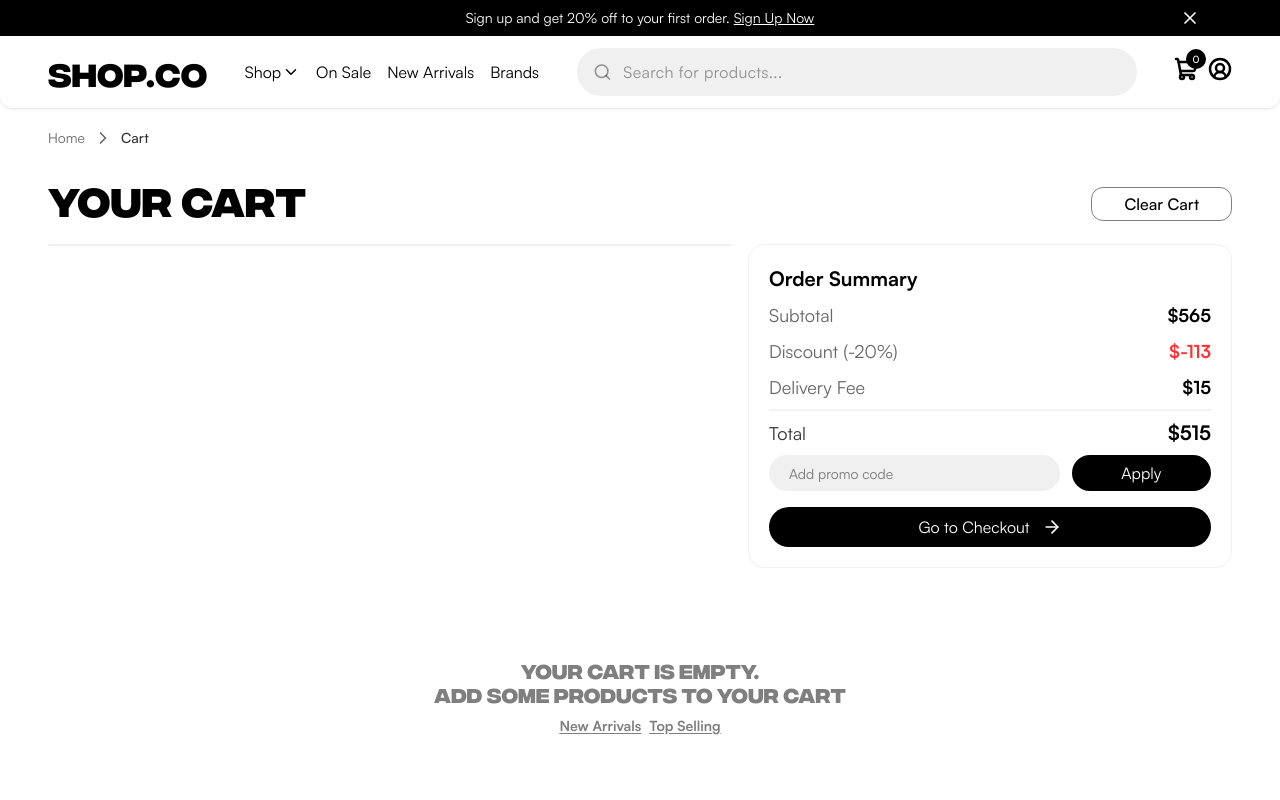
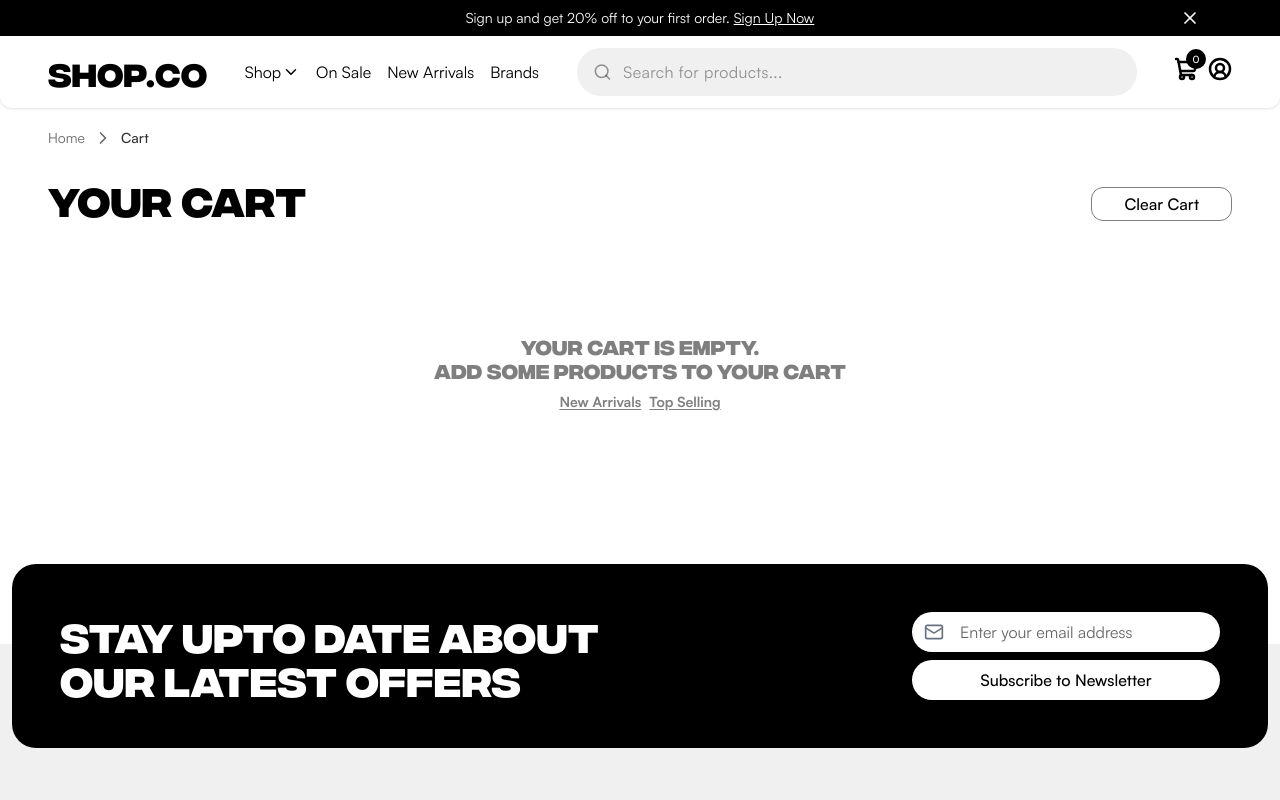
Before and after one commit to 01mehran/shopverse, a React (Vite) app: page /cart in a window 1280 px wide. Shown: the top 800 px of the page. Built offline with nearby package versions, Linux system fonts and the light colour scheme.

Commit message:
feat(cart): show cart item box or emptystate message with conditional rendring

```diff
--- a/src/features/cart/components/CartItem.tsx
+++ b/src/features/cart/components/CartItem.tsx
@@ -4,6 +4,7 @@ import { supabse } from "@/lib/supabse-client";
 // Tanstack Query;
 import { useQuery } from "@tanstack/react-query";
 
+// Types;
 import type { CartItem } from "@/stores/cartStore";
 
 // Components;
@@ -43,6 +44,7 @@ export default function CartItem({ cartItem }: CartItemProps) {
       {isLoading && <Loading />}
       {error && <ErrorMessage error={error} />}
 
+      {!isLoading && !error && (
         <article className="relative flex w-full gap-2 md:gap-4">
           {/* Product Image */}
           <img
@@ -66,7 +68,7 @@ export default function CartItem({ cartItem }: CartItemProps) {
             {/* AddToCart */}
             <div className="flex w-full justify-between">
               <p className="text-[24px] font-bold">{data?.price}</p>
-            <AddToCart variant="cart-item" cartItem={cartItem}/>
+              <AddToCart variant="cart-item" cartItem={cartItem} />
             </div>
           </div>
 
@@ -75,6 +77,7 @@ export default function CartItem({ cartItem }: CartItemProps) {
             <Trash2 size={20} strokeWidth={3} />
           </button>
         </article>
+      )}
     </section>
   );
 }
--- a/src/pages/Cart.tsx
+++ b/src/pages/Cart.tsx
@@ -17,7 +17,7 @@ import {
 import { AnimatePresence, motion } from "motion/react";
 
 export default function Cart() {
-  const cartitems = useCartStore((state) => state.cartItems);
+  const cartItems = useCartStore((state) => state.cartItems);
 
   return (
     <section>
@@ -55,9 +55,10 @@ export default function Cart() {
           viewport={{ once: true }}
           className="mt-4 grid grid-cols-1 items-start gap-4 pb-4 md:grid-cols-12"
         >
+          {cartItems.length > 0 && (
             <div className="border-bg-muted divide-bg-muted col-span-7 w-full divide-y-2 rounded-2xl border px-4 sm:px-6">
               <AnimatePresence>
-              {cartitems?.map((cartItem) => (
+                {cartItems?.map((cartItem) => (
                   <motion.div
                     key={`${cartItem.id}-${cartItem.colorIndex}-${cartItem.sizeIndex}`}
                     layout
@@ -70,12 +71,13 @@ export default function Cart() {
                 ))}
               </AnimatePresence>
             </div>
+          )}
 
           {/* Order Summary */}
-          <OrderSummary />
+          {cartItems.length > 0 && <OrderSummary />}
         </motion.main>
 
-        <EmptyState />
+        {cartItems.length === 0 && <EmptyState />}
       </Container>
     </section>
   );
```
Lines whose indentation alone changed are shown as unchanged.
